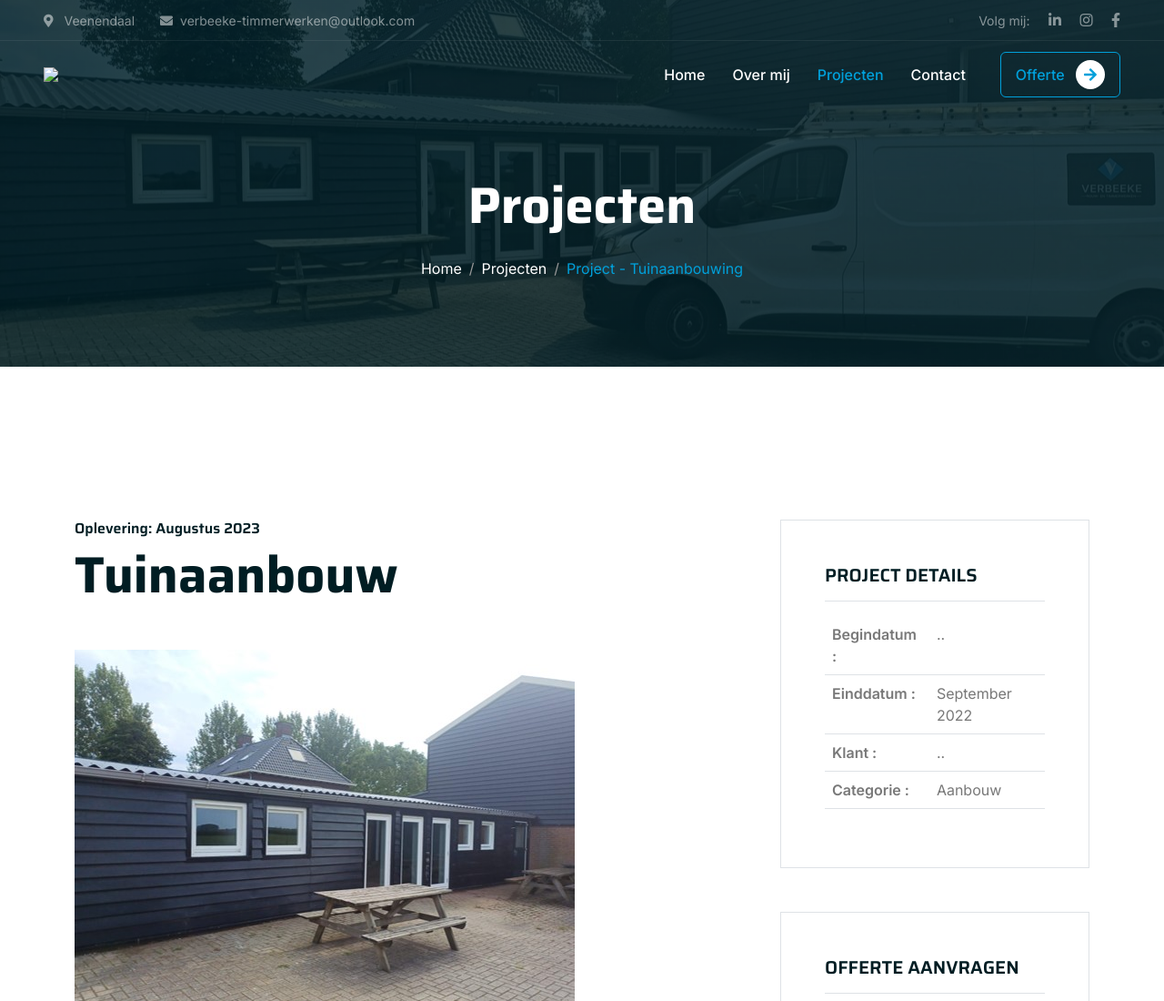
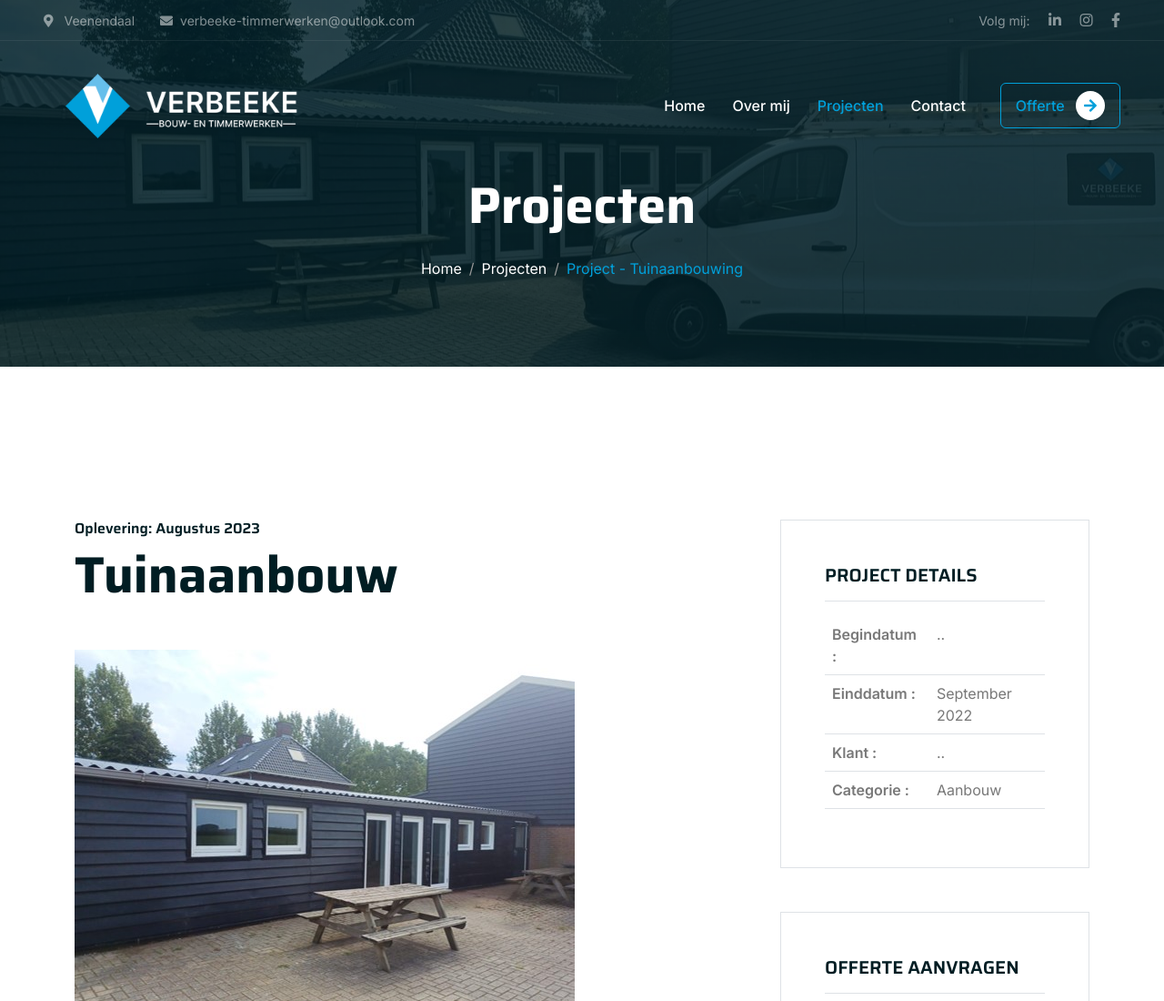
Before and after one commit to verbeeke-timmerwerken/verbeeke-timmerwerken.github.io, a plain HTML site: page projects/project1.html in a window 1280 px wide. Shown: the top 1100 px of the page at 91% size. Drawn offline with nearby package versions, Linux system fonts and the light colour scheme.

Commit message:
fix logo

```diff
--- a/projects/project1.html
+++ b/projects/project1.html
@@ -56,8 +56,8 @@
 
         <nav class="navbar navbar-expand-lg navbar-dark py-lg-0 px-lg-5 wow fadeIn" data-wow-delay="0.1s">
             <a href="../index.html" class="navbar-brand ms-4 ms-lg-0">
-                <img src="img/logo.png" class="my-1 d-sm-none" style="max-width:200px"/>
-                <img src="img/logo.png" class="my-1 d-none d-sm-block" style="max-width:300px"/>
+                <img src="../img/logo.png" class="my-1 d-sm-none" style="max-width:200px"/>
+                <img src="../img/logo.png" class="my-1 d-none d-sm-block" style="max-width:300px"/>
             </a>
             <button type="button" class="navbar-toggler me-4" data-bs-toggle="collapse" data-bs-target="#navbarCollapse">
                 <span class="navbar-toggler-icon"></span>
```
